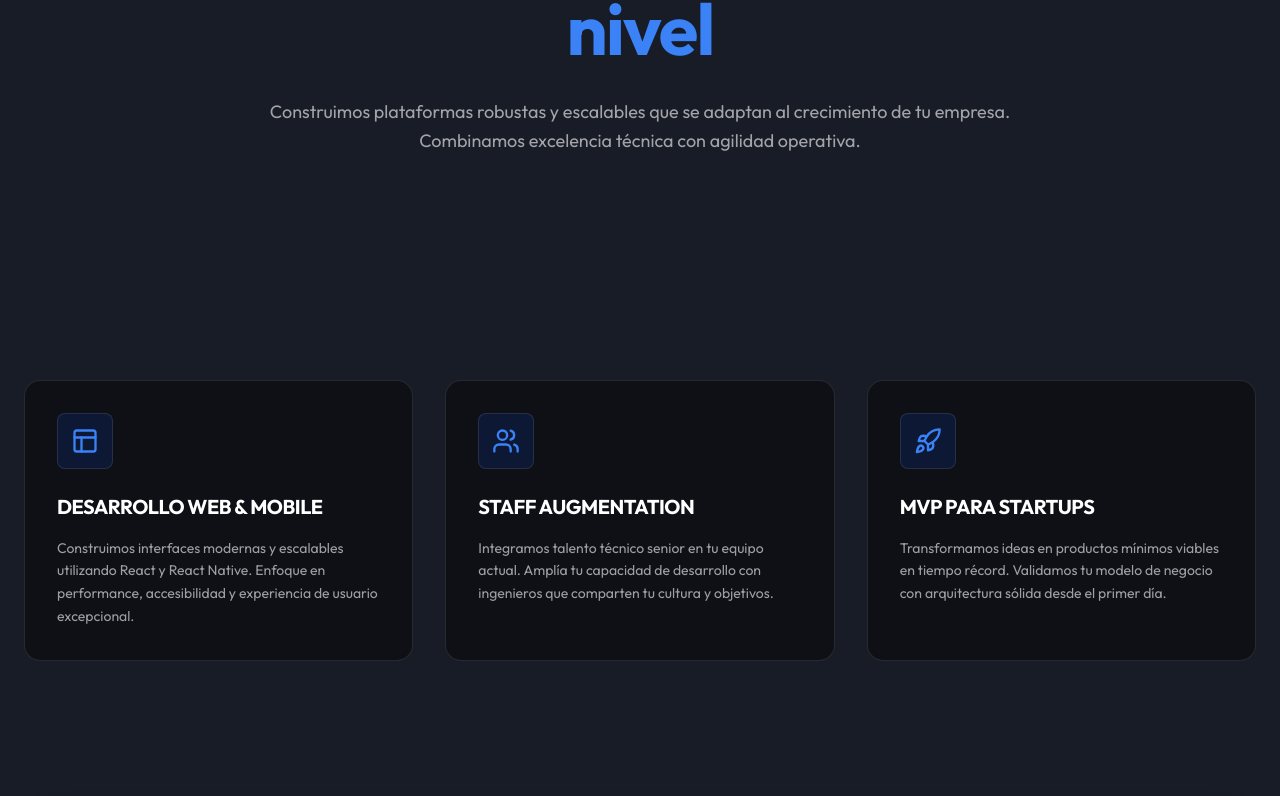
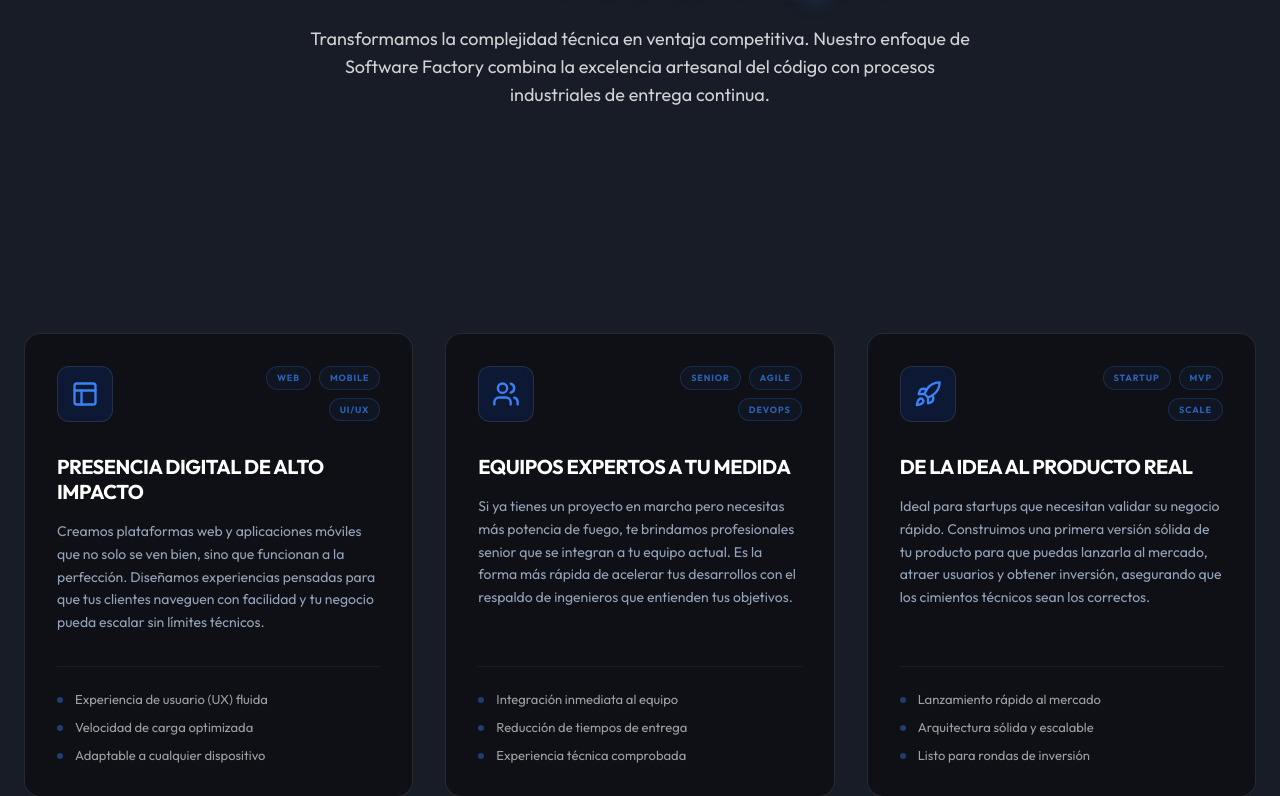
Before and after one commit to MarianoRicoy/tws-landing, a Next.js app: page /servicios/software-factory in a window 1280 px wide. Shown: the part 399-1195 px from the top of the page. Built offline with nearby package versions, Linux system fonts and the light colour scheme.

Commit message:
style: implement enriched cards for Software Factory with tags and value points

```diff
--- a/app/globals.css
+++ b/app/globals.css
@@ -19,4 +19,8 @@
       linear-gradient(to bottom, rgba(255, 255, 255, 0.01) 1px, transparent 1px);
     background-size: 50px 50px;
   }
+
+  .text-glow {
+    text-shadow: 0 0 20px rgba(58, 130, 246, 0.5);
+  }
 }
--- a/app/servicios/product-lab/page.tsx
+++ b/app/servicios/product-lab/page.tsx
@@ -20,9 +20,9 @@ const cardVariants: Variants = {
   }),
 };
 
-const PillarCard = ({ icon: Icon, title, children, index }: { icon: React.ElementType, title: string, children: React.ReactNode, index: number }) => (
+const PillarCard = ({ icon: Icon, title, children, index, step }: { icon: React.ElementType, title: string, children: React.ReactNode, index: number, step?: string }) => (
   <motion.div
-    className="group relative bg-surface-dark/40 rounded-2xl p-8 border border-white/10 overflow-hidden transition-all duration-300 hover:-translate-y-2"
+    className="group relative bg-surface-dark/40 rounded-2xl p-8 border border-white/10 overflow-hidden transition-all duration-300 hover:-translate-y-2 hover:shadow-[0_0_30px_rgba(58,130,246,0.1)]"
     variants={cardVariants}
     initial="hidden"
     whileInView="visible"
@@ -30,13 +30,19 @@ const PillarCard = ({ icon: Icon, title, children, index }: { icon: React.Elemen
     custom={index}
   >
     <div className="absolute inset-0 bg-gradient-to-br from-white/5 to-transparent opacity-0 group-hover:opacity-100 transition-opacity duration-300"></div>
-    <div className="absolute -top-10 -right-10 w-24 h-24 bg-accent-cyan/10 rounded-full blur-3xl opacity-0 group-hover:opacity-100 transition-opacity duration-300"></div>
+    {step && (
+      <div className="absolute top-4 right-6 text-4xl font-black text-white/[0.03] italic group-hover:text-accent-cyan/[0.05] transition-colors duration-500">
+        {step}
+      </div>
+    )}
 
     <div className="relative">
       <div className="w-14 h-14 rounded-lg bg-background-dark border border-white/10 flex items-center justify-center mb-6 group-hover:border-accent-cyan/50 transition-colors duration-300">
         <Icon className="w-7 h-7 text-accent-cyan" />
       </div>
-      <h3 className="text-xl font-bold text-white mb-4 uppercase tracking-tight">{title}</h3>
+      <h3 className="text-xl font-bold text-white mb-4 uppercase tracking-tight flex items-center gap-3">
+        {title}
+      </h3>
       <p className="text-muted-white leading-relaxed text-sm">{children}</p>
     </div>
   </motion.div>
@@ -45,18 +51,21 @@ const PillarCard = ({ icon: Icon, title, children, index }: { icon: React.Elemen
 const pillars = [
   {
     icon: Lightbulb,
-    title: 'Incubación de Ideas',
-    description: 'Transformamos conceptos en productos viables. Analizamos problemas reales del mercado y diseñamos soluciones tecnológicas que aporten valor inmediato.',
+    title: 'Discovery & Estrategia',
+    step: '01',
+    description: 'No empezamos con código, empezamos con preguntas. Validamos la viabilidad técnica y de mercado para asegurar que cada línea de desarrollo tenga un propósito de negocio claro.',
   },
   {
     icon: Microscope,
-    title: 'Desarrollo de Productos Propios',
-    description: 'Construimos y escalamos nuestro propio ecosistema de productos SaaS. Aplicamos las mejores prácticas de ingeniería en cada línea de código.',
+    title: 'Prototipado Ágil',
+    step: '02',
+    description: 'Construimos versiones funcionales de alta fidelidad en ciclos cortos. Este enfoque nos permite iterar sobre feedback real antes de comprometer recursos en un escalamiento masivo.',
   },
   {
     icon: Rocket,
-    title: 'Experimentación Continua',
-    description: 'Iteramos rápido basado en datos. Nuestro laboratorio es un entorno de innovación constante donde validamos hipótesis y optimizamos la experiencia.',
+    title: 'Lanzamiento & Crecimiento',
+    step: '03',
+    description: 'Desplegamos productos con arquitectura preparada para el tráfico real. Monitoreamos métricas clave y optimizamos el producto basándonos en el comportamiento del usuario final.',
   },
 ];
 
@@ -83,11 +92,11 @@ export default function ProductLabPage() {
             </p>
 
             <h1 className="text-5xl md:text-7xl font-bold tracking-tight text-white leading-tight">
-              Innovación interna, <br /> impacto <span className="text-accent-cyan">digital real</span>
+              Diseño de Productos <br /> con <span className="text-accent-cyan text-glow">Mentalidad VC</span>
             </h1>
 
-            <p className="text-lg text-muted-white max-w-3xl mx-auto leading-relaxed font-medium">
-              Detectamos problemas, construimos soluciones y escalamos productos propios. El Product Lab es donde la curiosidad técnica se encuentra con la visión de negocio.
+            <p className="text-base md:text-lg text-white/80 max-w-2xl mx-auto leading-relaxed font-medium">
+              El Product Lab es nuestra cocina de innovación. Aquí no solo creamos software; incubamos soluciones digitales propias y de partners, diseñadas para ser escalables y atractivas para el mercado.
             </p>
           </motion.div>
         </div>
--- a/app/servicios/software-factory/page.tsx
+++ b/app/servicios/software-factory/page.tsx
@@ -20,24 +20,65 @@ const cardVariants: Variants = {
   }),
 };
 
-const PillarCard = ({ icon: Icon, title, children, index }: { icon: React.ElementType, title: string, children: React.ReactNode, index: number }) => (
+const PillarCard = ({
+  icon: Icon,
+  title,
+  children,
+  index,
+  tags,
+  points
+}: {
+  icon: React.ElementType,
+  title: string,
+  children: React.ReactNode,
+  index: number,
+  tags?: string[],
+  points?: string[]
+}) => (
   <motion.div
-    className="group relative bg-surface-dark/40 rounded-2xl p-8 border border-white/10 overflow-hidden transition-all duration-300 hover:-translate-y-2"
+    className="group relative bg-surface-dark/40 rounded-2xl p-8 border border-white/10 overflow-hidden transition-all duration-500 hover:-translate-y-2 hover:border-accent-cyan/30 hover:shadow-[0_0_40px_rgba(58,130,246,0.1)] flex flex-col h-full"
     variants={cardVariants}
     initial="hidden"
     whileInView="visible"
-    viewport={{ once: true, amount: 0.5 }}
+    viewport={{ once: true, amount: 0.3 }}
     custom={index}
   >
-    <div className="absolute inset-0 bg-gradient-to-br from-white/5 to-transparent opacity-0 group-hover:opacity-100 transition-opacity duration-300"></div>
-    <div className="absolute -top-10 -right-10 w-24 h-24 bg-accent-cyan/10 rounded-full blur-3xl opacity-0 group-hover:opacity-100 transition-opacity duration-300"></div>
+    <div className="absolute inset-0 bg-gradient-to-br from-white/5 to-transparent opacity-0 group-hover:opacity-100 transition-opacity duration-500"></div>
 
-    <div className="relative">
-      <div className="w-14 h-14 rounded-lg bg-background-dark border border-white/10 flex items-center justify-center mb-6 group-hover:border-accent-cyan/50 transition-colors duration-300">
-        <Icon className="w-7 h-7 text-accent-cyan" />
+    <div className="relative z-10 flex flex-col h-full">
+      <div className="flex justify-between items-start mb-8">
+        <div className="w-14 h-14 rounded-xl bg-background-dark border border-white/10 flex items-center justify-center group-hover:border-accent-cyan/50 transition-colors duration-500">
+          <Icon className="w-7 h-7 text-accent-cyan" />
+        </div>
+        {tags && (
+          <div className="flex flex-wrap gap-2 justify-end max-w-[150px]">
+            {tags.map((tag) => (
+              <span key={tag} className="text-[9px] font-bold tracking-widest text-accent-cyan/70 border border-accent-cyan/20 px-2.5 py-1 rounded-full uppercase bg-accent-cyan/5">
+                {tag}
+              </span>
+            ))}
+          </div>
+        )}
       </div>
-      <h3 className="text-xl font-bold text-white mb-4 uppercase tracking-tight">{title}</h3>
-      <p className="text-muted-white leading-relaxed text-sm">{children}</p>
+
+      <h3 className="text-xl font-bold text-white mb-4 uppercase tracking-tight leading-tight">
+        {title}
+      </h3>
+
+      <p className="text-slate-400 leading-relaxed text-sm mb-8">
+        {children}
+      </p>
+
+      {points && (
+        <div className="mt-auto pt-6 border-t border-white/5 space-y-3">
+          {points.map((point, i) => (
+            <div key={i} className="flex items-start gap-3">
+              <div className="mt-1.5 w-1.5 h-1.5 rounded-full bg-accent-cyan/40" />
+              <p className="text-[13px] text-white/60 font-medium leading-tight">{point}</p>
+            </div>
+          ))}
+        </div>
+      )}
     </div>
   </motion.div>
 );
@@ -45,18 +86,36 @@ const PillarCard = ({ icon: Icon, title, children, index }: { icon: React.Elemen
 const pillars = [
   {
     icon: Layout,
-    title: 'Desarrollo Web & Mobile',
-    description: 'Construimos interfaces modernas y escalables utilizando React y React Native. Enfoque en performance, accesibilidad y experiencia de usuario excepcional.',
+    title: 'Presencia Digital de Alto Impacto',
+    tags: ['Web', 'Mobile', 'UI/UX'],
+    description: 'Creamos plataformas web y aplicaciones móviles que no solo se ven bien, sino que funcionan a la perfección. Diseñamos experiencias pensadas para que tus clientes naveguen con facilidad y tu negocio pueda escalar sin límites técnicos.',
+    points: [
+      'Experiencia de usuario (UX) fluida',
+      'Velocidad de carga optimizada',
+      'Adaptable a cualquier dispositivo'
+    ]
   },
   {
     icon: Users,
-    title: 'Staff Augmentation',
-    description: 'Integramos talento técnico senior en tu equipo actual. Amplía tu capacidad de desarrollo con ingenieros que comparten tu cultura y objetivos.',
+    title: 'Equipos Expertos a tu Medida',
+    tags: ['Senior', 'Agile', 'DevOps'],
+    description: 'Si ya tienes un proyecto en marcha pero necesitas más potencia de fuego, te brindamos profesionales senior que se integran a tu equipo actual. Es la forma más rápida de acelerar tus desarrollos con el respaldo de ingenieros que entienden tus objetivos.',
+    points: [
+      'Integración inmediata al equipo',
+      'Reducción de tiempos de entrega',
+      'Experiencia técnica comprobada'
+    ]
   },
   {
     icon: Rocket,
-    title: 'MVP para Startups',
-    description: 'Transformamos ideas en productos mínimos viables en tiempo récord. Validamos tu modelo de negocio con arquitectura sólida desde el primer día.',
+    title: 'De la Idea al Producto Real',
+    tags: ['Startup', 'MVP', 'Scale'],
+    description: 'Ideal para startups que necesitan validar su negocio rápido. Construimos una primera versión sólida de tu producto para que puedas lanzarla al mercado, atraer usuarios y obtener inversión, asegurando que los cimientos técnicos sean los correctos.',
+    points: [
+      'Lanzamiento rápido al mercado',
+      'Arquitectura sólida y escalable',
+      'Listo para rondas de inversión'
+    ]
   },
 ];
 
@@ -83,11 +142,11 @@ export default function SoftwareFactoryPage() {
             </p>
 
             <h1 className="text-5xl md:text-7xl font-bold tracking-tight text-white leading-tight">
-              Tu visión de negocio, <br /> respaldada por <span className="text-accent-cyan">arquitectura de alto nivel</span>
+              Ingeniería de Software <br /> para <span className="text-accent-cyan text-glow">Scale-ups</span>
             </h1>
 
-            <p className="text-lg text-muted-white max-w-3xl mx-auto leading-relaxed font-medium">
-              Construimos plataformas robustas y escalables que se adaptan al crecimiento de tu empresa. Combinamos excelencia técnica con agilidad operativa.
+            <p className="text-base md:text-lg text-white/80 max-w-2xl mx-auto leading-relaxed font-medium">
+              Transformamos la complejidad técnica en ventaja competitiva. Nuestro enfoque de Software Factory combina la excelencia artesanal del código con procesos industriales de entrega continua.
             </p>
           </motion.div>
         </div>
@@ -98,7 +157,14 @@ export default function SoftwareFactoryPage() {
         <div className="max-w-7xl mx-auto px-6">
           <div className="grid grid-cols-1 md:grid-cols-3 gap-8">
             {pillars.map((pillar, i) => (
-              <PillarCard key={pillar.title} icon={pillar.icon} title={pillar.title} index={i}>
+              <PillarCard
+                key={pillar.title}
+                icon={pillar.icon}
+                title={pillar.title}
+                index={i}
+                tags={pillar.tags}
+                points={pillar.points}
+              >
                 {pillar.description}
               </PillarCard>
             ))}
```
